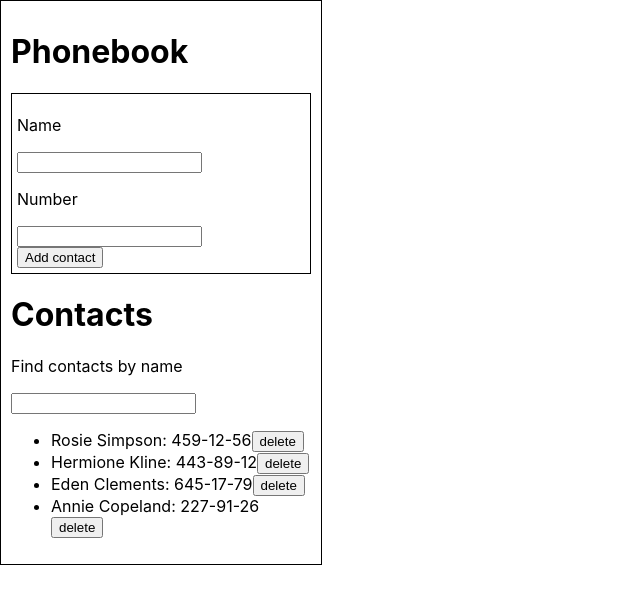
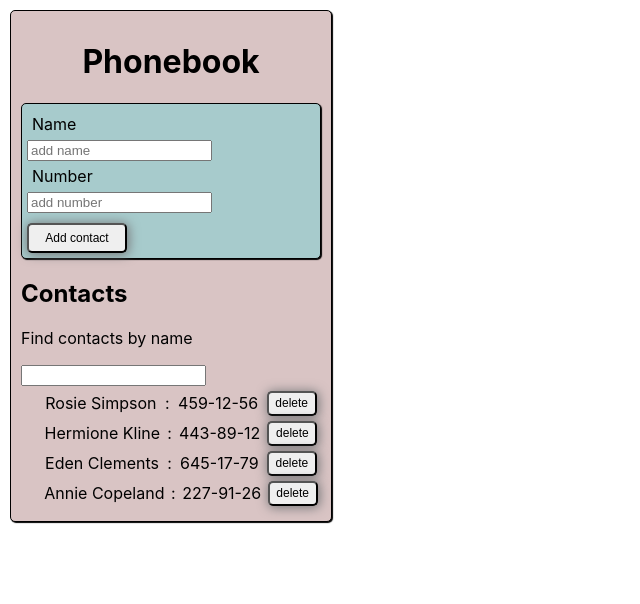
Before and after one commit to MishanyaZh/goit-react-hw-02-phonebook, a React (Create React App) app: page / in a window 1280 px wide. Shown: the top 604 px of the page, without its empty margins (0-640 px from the left). Built offline with nearby package versions, Linux system fonts and the light colour scheme.

Commit message:
some css

```diff
--- a/package.json
+++ b/package.json
@@ -4,10 +4,13 @@
   "private": true,
   "homepage": "https://mishanyazh.github.io/goit-react-hw-02-phonebook",
   "dependencies": {
+    "@emotion/react": "^11.4.1",
+    "@emotion/styled": "^11.3.0",
     "@testing-library/jest-dom": "^5.14.1",
     "@testing-library/react": "^11.2.7",
     "@testing-library/user-event": "^12.8.3",
     "gh-pages": "^3.2.3",
+    "prop-types": "^15.7.2",
     "react": "^17.0.2",
     "react-dom": "^17.0.2",
     "react-scripts": "4.0.3",
--- a/src/App.jsx
+++ b/src/App.jsx
@@ -1,11 +1,12 @@
 import { Component } from 'react';
 import { v4 as uuidv4 } from 'uuid';
-import css from './App.module.css';
+// import css from './App.module.css';
 
 import ContactForm from './ContactForm/ContactForm';
 import Filter from './Filter/Filter';
 import ContactList from './ContactList/ContactList';
-import SectionTitle from './SectionTitle/SectionTitle';
+import Section from './Section&Title&Container/Section';
+import Container from './Section&Title&Container/MainContainer';
 
 class App extends Component {
   state = {
@@ -78,27 +79,23 @@ class App extends Component {
 
   render() {
     const visibleName = this.getVisibleContacts();
-    // console.log(visibleName);
     return (
-      <div className={css.containerApp}>
-        {/* <h1>Phonebook</h1> */}
-        <SectionTitle title="Phonebook" />
-        <ContactForm
-          // onFormSubmitHandler={this.formSubmitHandler}
-          onGetUnicName={this.getUnicName}
-          onChange={this.handleChange}
-        />
+      <Container title="Phonebook">
+        <Section>
+          <ContactForm
+            onGetUnicName={this.getUnicName}
+            onChange={this.handleChange}
+          />
+        </Section>
 
-        {/* <h2>Contacts</h2> */}
-        <SectionTitle title="Contacts" />
-        <div>
+        <Section title="Contacts">
           <Filter onChange={this.changeFilter} value={this.state.filter} />
           <ContactList
             contacts={visibleName}
             onDeleteContact={this.deleteContact}
           />
-        </div>
-      </div>
+        </Section>
+      </Container>
     );
   }
 }
--- a/src/App.module.css
+++ /dev/null
@@ -1,14 +0,0 @@
-.containerApp {
-  display: block;
-  width: 300px;
-  padding: 10px;
-  border: 1px solid black;
-}
-
-.containerForm {
-  display: flex;
-  flex-direction: column;
-  align-items: flex-start;
-  padding: 5px;
-  border: 1px solid black;
-}
--- a/src/ContactForm/ContactForm.jsx
+++ b/src/ContactForm/ContactForm.jsx
@@ -1,6 +1,6 @@
 import { Component } from 'react';
 // not this css
-import css from '../App.module.css';
+import css from './ContactForm.module.css';
 
 class ContactForm extends Component {
   state = {
@@ -38,36 +38,38 @@ class ContactForm extends Component {
 
   render() {
     return (
-      <div>
-        <form className={css.containerForm} onSubmit={this.handleSubmit}>
+      <form className={css.form} onSubmit={this.handleSubmit}>
         <label id={this.name}>
-            <p>Name</p>
+          <p className={css.formNameNumber}>Name</p>
           <input
             value={this.state.name}
             onChange={this.handleChange}
             type="text"
             name="name"
+            placeholder="add name"
             pattern="^[a-zA-Zа-яА-Я]+(([' -][a-zA-Zа-яА-Я ])?[a-zA-Zа-яА-Я]*)*$"
             title="Имя может состоять только из букв, апострофа, тире и пробелов. Например Adrian, Jacob Mercer, Charles de Batz de Castelmore d'Artagnan и т. п."
             required
           />
         </label>
         <label id={this.name}>
-            <p>Number</p>
+          <p className={css.formNameNumber}>Number</p>
           <input
             value={this.state.number}
             onChange={this.handleChange}
             type="tel"
             name="number"
+            placeholder="add number"
             pattern="\+?\d{1,4}?[-.\s]?\(?\d{1,3}?\)?[-.\s]?\d{1,4}[-.\s]?\d{1,4}[-.\s]?\d{1,9}"
             title="Номер телефона должен состоять цифр и может содержать пробелы, тире, круглые скобки и может начинаться с +"
             required
           />
         </label>
 
-          <button type="submit">Add contact</button>
+        <button className={css.formButton} type="submit">
+          Add contact
+        </button>
       </form>
-      </div>
     );
   }
 }
--- /dev/null
+++ b/src/ContactForm/ContactForm.module.css
@@ -0,0 +1,35 @@
+.form {
+  display: flex;
+  flex-direction: column;
+  align-items: flex-start;
+  padding: 5px;
+  border: 1px solid black;
+  border-radius: 5px;
+  box-shadow: 1px 1px 1px black;
+  background: rgb(167 203 204);
+}
+
+.formNameNumber {
+  margin: 5px;
+}
+
+.formButton {
+  width: 100px;
+  height: 30px;
+
+  margin-top: 10px;
+  font-size: 12px;
+  font-weight: 500;
+
+  border-radius: 5px;
+  transition-duration: 0.1s;
+  box-shadow: 1px 1px 11px 1px #797a7c;
+}
+
+.formButton:active {
+  transform: scale(1.1);
+  background: #aafcea;
+  color: #062afa;
+  box-shadow: 1px 1px 11px 1px #062afa;
+  transition-duration: 0.1s;
+}
--- a/src/ContactList/ContactList.jsx
+++ b/src/ContactList/ContactList.jsx
@@ -1,10 +1,16 @@
+import css from './ContactList.module.css';
+
 const ContactList = ({ contacts, onDeleteContact }) => (
-  <ul>
+  <ul className={css.contactsList}>
     {contacts.map(({ id, name, number }) => (
-      <li key={id}>
+      <li key={id} className={css.contactsItem}>
         <span>{name}</span>: <span>{number}</span>
         <span>
-          <button type="button" onClick={() => onDeleteContact(id)}>
+          <button
+            className={css.listButton}
+            type="button"
+            onClick={() => onDeleteContact(id)}
+          >
             delete
           </button>
         </span>
--- /dev/null
+++ b/src/ContactList/ContactList.module.css
@@ -0,0 +1,33 @@
+.contactsItem {
+  display: flex;
+  justify-content: space-around;
+  align-items: center;
+  margin-bottom: 5px;
+}
+
+.contactsList {
+  margin-top: 5px;
+  margin-bottom: 5px;
+  padding-left: 20px;
+}
+
+.listButton {
+  width: 50px;
+  height: 25px;
+
+  /* margin-top: 10px; */
+  font-size: 12px;
+  font-weight: 500;
+
+  border-radius: 5px;
+  transition-duration: 0.1s;
+  box-shadow: 1px 1px 11px 1px #797a7c;
+}
+
+.listButton:active {
+  transform: scale(1.1);
+  background: #aafcea;
+  color: #062afa;
+  box-shadow: 1px 1px 11px 1px #062afa;
+  transition-duration: 0.1s;
+}
--- /dev/null
+++ b/src/Section&Title&Container/MainContainer.jsx
@@ -0,0 +1,10 @@
+import { MainContainer, Title } from './MainContainer.styled';
+
+const Container = ({ children, title }) => (
+  <MainContainer>
+    <Title>{title}</Title>
+    {children}
+  </MainContainer>
+);
+
+export default Container;
--- /dev/null
+++ b/src/Section&Title&Container/MainContainer.styled.jsx
@@ -0,0 +1,16 @@
+import styled from '@emotion/styled';
+
+export const MainContainer = styled.div`
+  display: block;
+  width: 300px;
+  margin: 10px;
+  padding: 10px;
+  border: 1px solid black;
+  border-radius: 5px;
+  box-shadow: 1px 1px 1px black;
+  background: rgb(217 196 196);
+`;
+
+export const Title = styled.h1`
+  text-align: center;
+`;
--- /dev/null
+++ b/src/Section&Title&Container/Section.jsx
@@ -0,0 +1,8 @@
+const Section = ({ title, children }) => (
+  <div>
+    <h2>{title}</h2>
+    {children}
+  </div>
+);
+
+export default Section;
--- a/src/SectionTitle/SectionTitle.jsx
+++ /dev/null
@@ -1,3 +0,0 @@
-const SectionTitle = ({ title }) => <h1>{title}</h1>;
-
-export default SectionTitle;
```
Also changed, not shown: src/Section&Title&Container/Section.styled.jsx (added, +9 -0 lines), 2 other files (tests, documents, lock files or other folders). Lines whose indentation alone changed are shown as unchanged.
